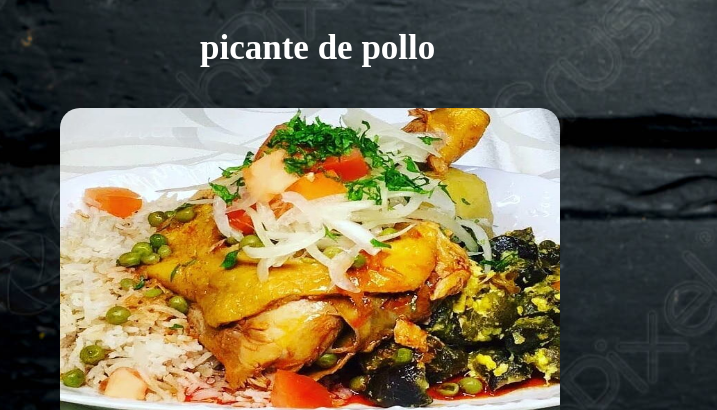
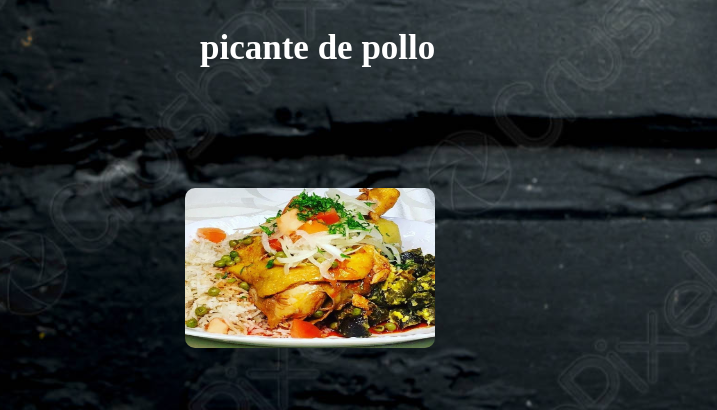
Before and after one commit to Gian2998/pimienta-negra-recet, a plain HTML site: page index.html in a window 1280 px wide. In both pictures the pointer is over the picture 310 px from the left and 658 px from the top of the page. Shown: the part 390-800 px from the top of the page, 0-717 px from the left. Drawn offline with Linux system fonts and the light colour scheme.

Commit message:
Update style.css

```diff
--- a/css/style.css
+++ b/css/style.css
@@ -120,7 +120,20 @@ header{
     margin-top: 40px;
     border-radius: 20px;
 
+     background-color: #C0392B;
+  -webkit-transition: 1s linear;
+  transition: 1s linear;
+
 }
+.imagen-pollo:hover{
+
+   -webkit-transform: scale(.5);
+  transform: scale(.5);
+
+
+}
+
+
 
 .parrafo{
     font-size: 20px;
```
